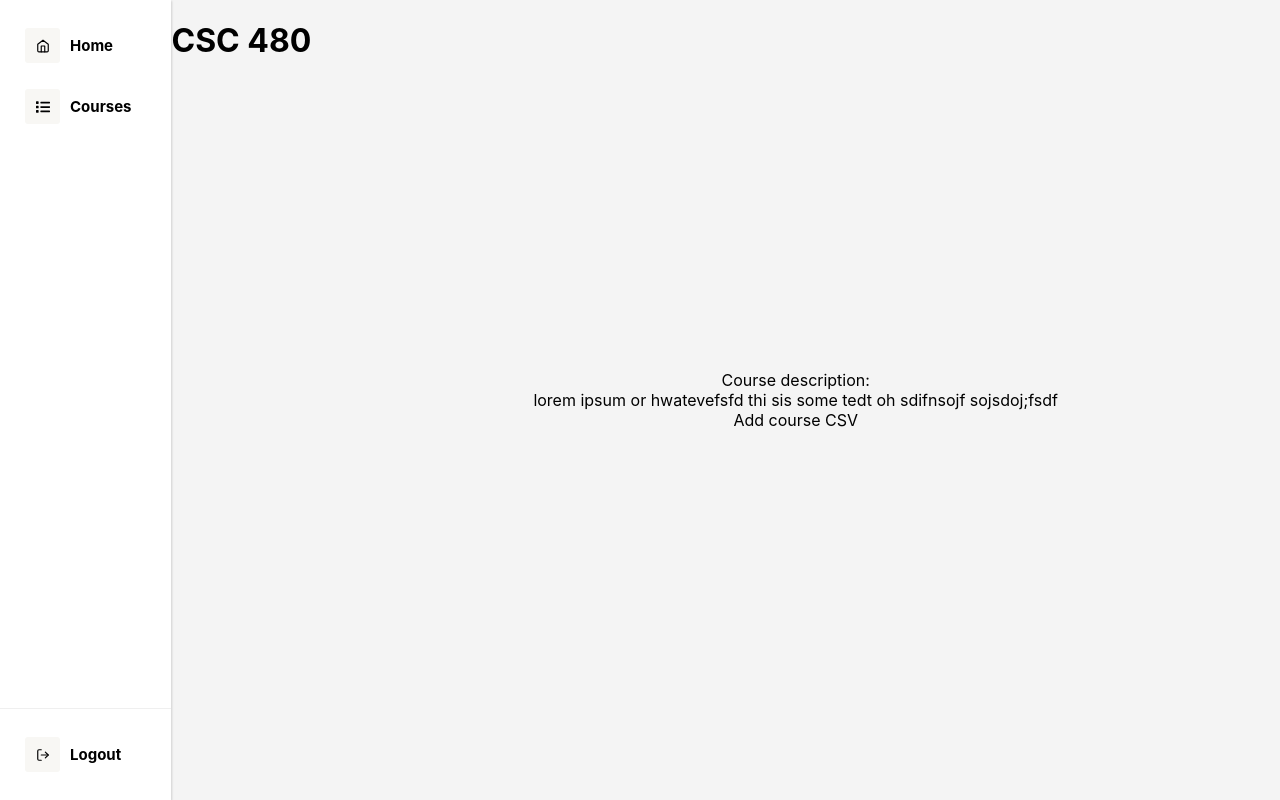
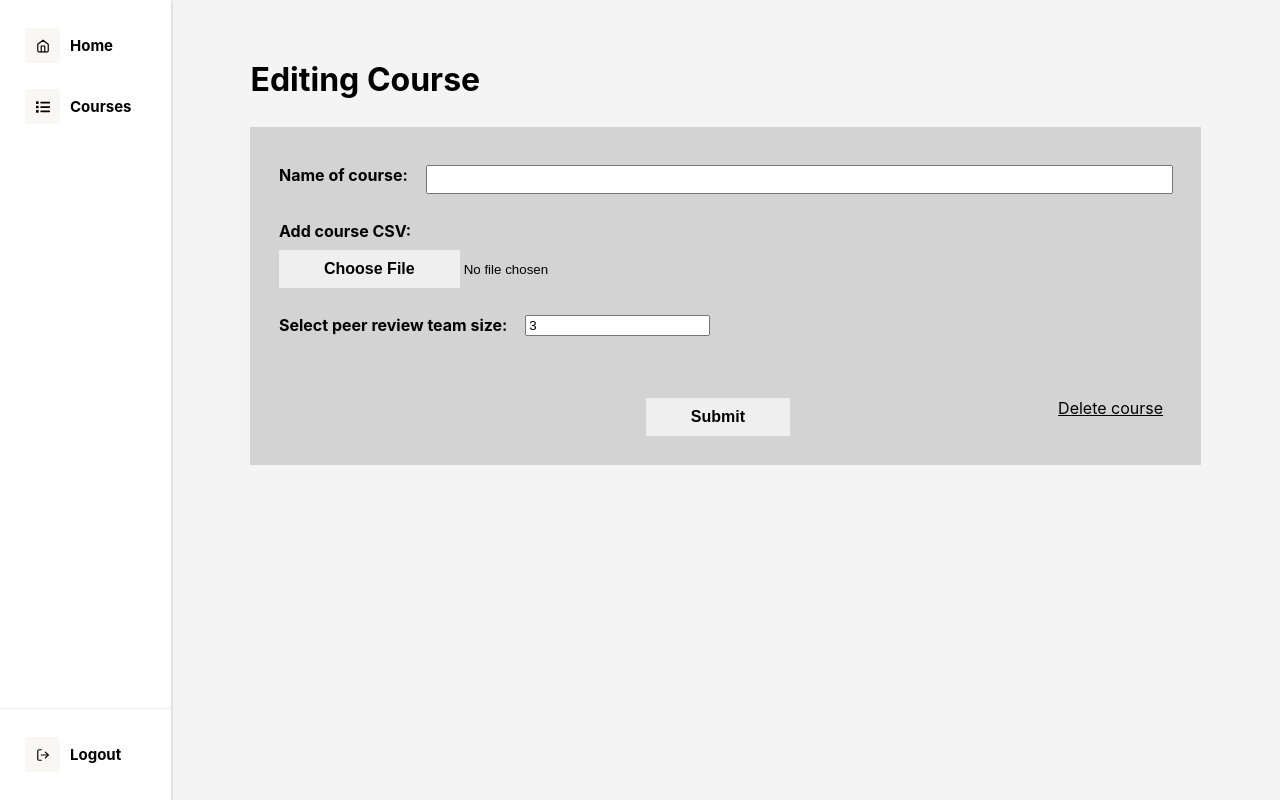
Before and after one commit to devstorm10/calib-peer-review, a React (Create React App) app in the folder Frontend/src/main/frontend/: page /editCourse in a window 1280 px wide. Built offline with nearby package versions, Linux system fonts and the light colour scheme.

Commit message:
Updated EditCoursePage

```diff
--- a/Frontend/src/main/frontend/src/pages/EditCoursePage.js
+++ b/Frontend/src/main/frontend/src/pages/EditCoursePage.js
@@ -16,15 +16,48 @@ function EditCoursePage() {
     }
 
     return (
-        <div className={"EditCourse"}>
+        <div className={"parent"}>
             <SidebarComponent/>
-            <h1>CSC 480</h1>
-            <div id={"editCourseDiv"}>
-                <label>Course description:</label>
-                <br/>
-                <label>lorem ipsum or hwatevefsfd thi sis some tedt oh sdifnsojf sojsdoj;fsdf</label>
-                <br/>
-                <label>Add course CSV</label>
+            <div className="container">
+                <h1> Editing Course </h1>
+                <form>
+                    <div className="course-name">
+                        <label> <b> Name of course: </b> </label>
+                        <input
+                            type="text"
+                            name="courseName"
+                            value={courseName}
+                            required
+                            //onChange={(e) => OnChange(e)}
+                        />
+                    </div>
+
+                    <div className="course-csv">
+                        <label> <b> Add course CSV: </b> </label>
+                        <input
+                            type="file"
+                            name="courseCSV"
+                            required
+                        />
+                    </div>
+
+                    <div className="team-size">
+                        <label> <b> Select peer review team size: </b> </label>
+                        <input
+                            type="number"
+                            min="1"
+                            value="3"
+                            name="teamSize"
+                            required
+                        />
+                    </div>
+
+                    <div className="button">
+                        <button> Submit </button>
+                        <a href="default.asp" target="_blank"> Delete course </a>
+                    </div>
+
+                </form>
             </div>
         </div>
     )
--- a/Frontend/src/main/frontend/src/pages/styles/EditCourseStyle.css
+++ b/Frontend/src/main/frontend/src/pages/styles/EditCourseStyle.css
@@ -1,10 +1,82 @@
-.EditCourse {
+.parent {
+    display: flex;
+    flex-direction: row;
+    overflow: auto;
+}
+
+.container {
+    margin-top: 3%;
+    padding-right: 15px;
+    padding-left: 15px;
+    margin-right: 5%;
+    margin-left: 5%;
+    flex-grow: 1;
+}
+
+form {
+    margin-top: 3%;
+    background-color: lightgray;
+    padding: 4% 3% 3% 3%;
+}
+
+.course-name {
+    width: 100%;
+    margin-bottom: 3%;
     display: flex;
 }
 
-#editCourseDiv {
-    text-align: center;
-    width: min-content;
+.course-name label {
+    margin-right: 2%;
+}
+
+.course-name input {
     flex-grow: 1;
-    margin: auto;
+    padding: 5px 0 5px 0;
 }
+
+.course-csv {
+    display: flex;
+    flex-direction: column;
+    margin-bottom: 3%;
+}
+
+.course-csv label {
+    margin-bottom: 1%;
+}
+
+.course-csv input[type=file]::file-selector-button {
+    padding: 10px 45px 10px 45px;
+    border: none;
+    font-size: medium;
+    font-weight: bold;
+}
+
+.team-size {
+    width: 100%;
+    margin-bottom: 3%;
+    display: flex;
+}
+
+.team-size label {
+    margin-right: 2%;
+}
+
+.button {
+    display: flex;
+    justify-content: center;
+    margin-top: 7%;
+}
+
+button {
+    margin-left: 40%;
+    padding: 10px 45px 10px 45px;
+    border: none;
+    font-size: medium;
+    font-weight: bold;
+}
+
+.button a {
+    margin-left: 30%;
+    text-decoration: underline;
+    color: black;
+}
```
